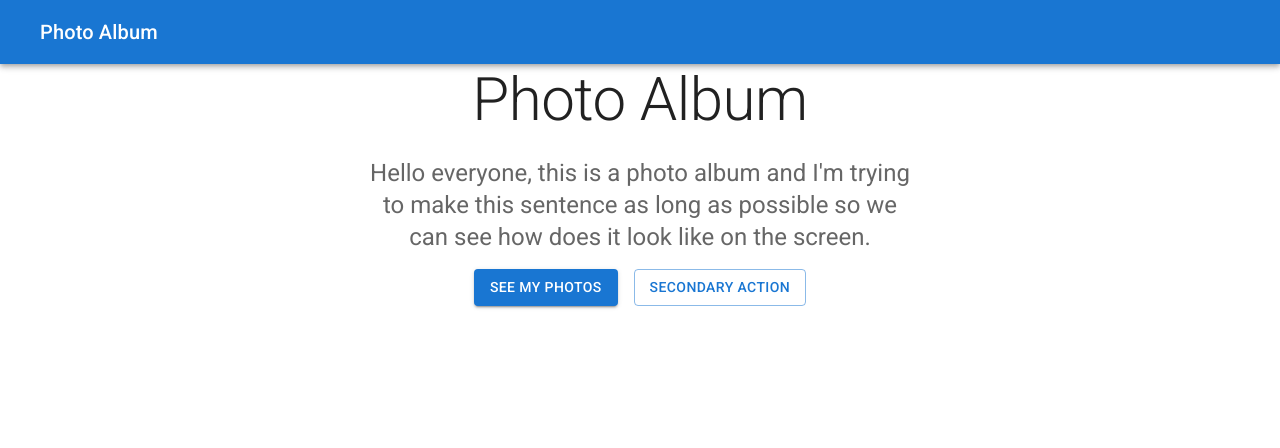
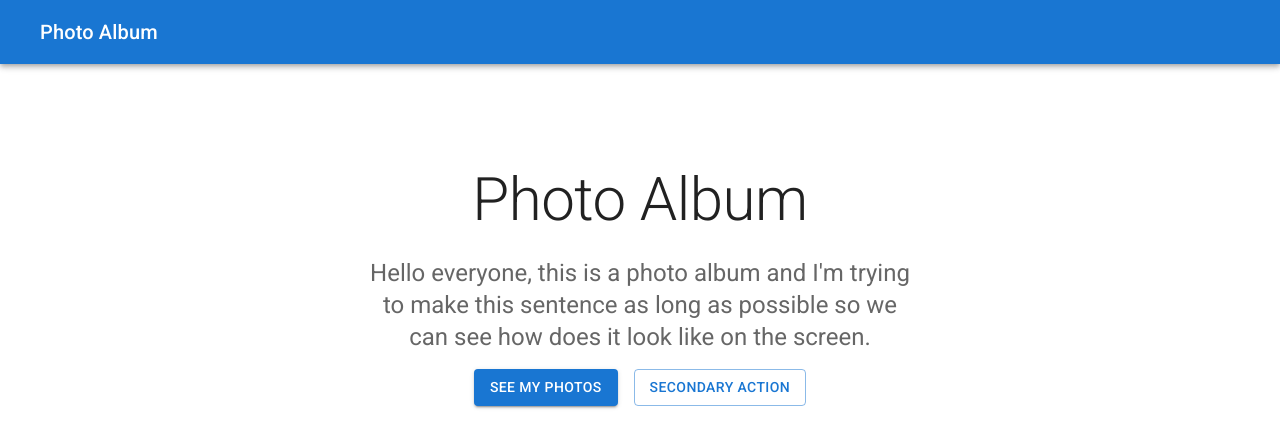
Before and after one commit to sampathvenur/material-ui-app, a React (Create React App) app: page / in a window 1280 px wide. Shown: the top 448 px of the page. Built offline with nearby package versions, Linux system fonts and the light colour scheme; some icons are missing.

Commit message:
components - inline style

```diff
--- a/src/App.jsx
+++ b/src/App.jsx
@@ -18,7 +18,7 @@ const App = () => {
             </AppBar>
             <main>
                 <div>
-                    <Container maxWidth="sm">
+                    <Container maxWidth="sm" style={{ marginTop: '100px '}}>
                         <Typography variant="h2" align="center" color="textPrimary" gutterBottom>
                             Photo Album
                         </Typography>
```
